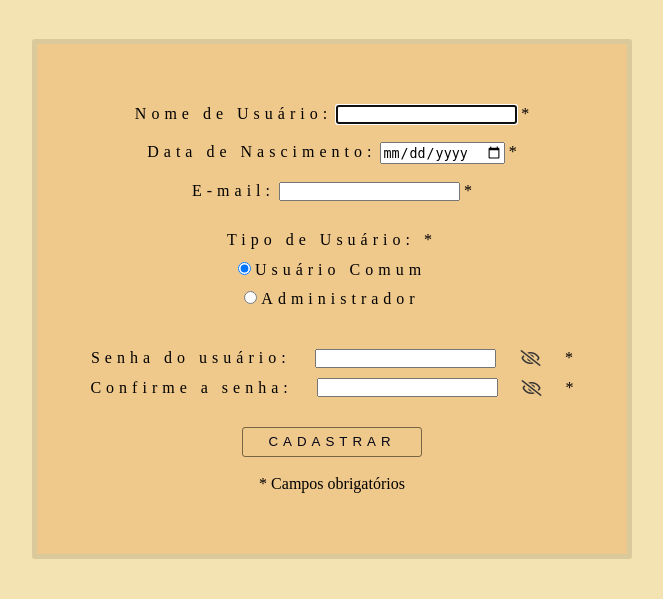
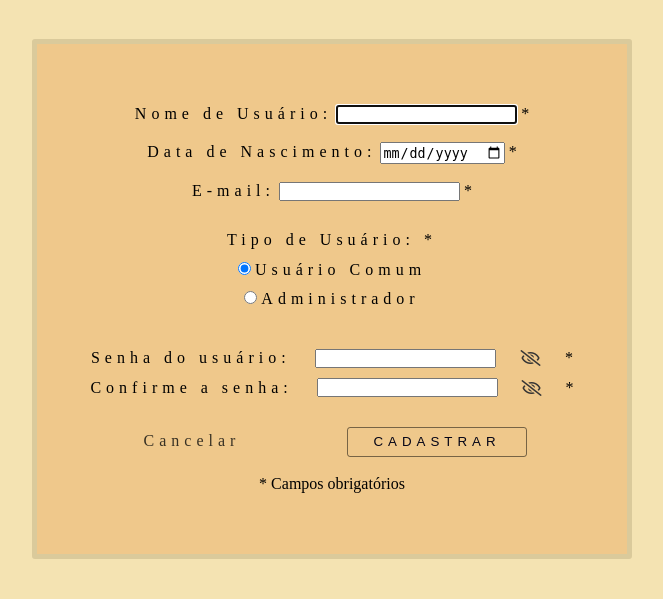
Before and after one commit to WilianKrinke/Trabalhos_Faculdade, a PHP site: page /fundamentosweb/cadastroUsuario/php/ in a window 1280 px wide. Shown: the part 201-800 px from the top of the page, without its empty margins (308-971 px from the left). Run offline with PHP 8.4, Linux system fonts and the light colour scheme; the visitor is signed in with stand-in values (Sample User, id 1); some libraries are stand-ins or nearby versions.

Commit message:
pequenas alterações

```diff
--- a/Trabalho_4/src/cadastroUsuario/php/index.php
+++ b/Trabalho_4/src/cadastroUsuario/php/index.php
@@ -50,7 +50,7 @@ if ((isset($_SESSION['userName']) == true) and (isset($_SESSION['isAdm']) == tru
                             <li><a href="../..//cadastroDeProdutos/php/">Cadastro de Produtos</a></li>
                             <li><a href="../../meusDados/php">Meus Dados</a></li>
                             <li><a href="../../listaDeUsuarios/php/">Lista de Usuários</a></li>
-                            </ul>
+                        </ul>
                     </nav>
                     <form action="../../utils//logout.php" method="get">
                         <button type="submit" class="logout_btn">Sair</button>
@@ -128,6 +128,8 @@ if ((isset($_SESSION['userName']) == true) and (isset($_SESSION['isAdm']) == tru
                         <?php
                         if (!(isset($_SESSION['userName']) == true) and !(isset($_SESSION['isAdm']) == true)) {
                             echo "<a href='http://localhost/fundamentosweb/Trabalhos_Faculdade/Trabalho_4/src/home/php/' class='cadastrar'>Página Inicial</a>";
+                        } else {
+                            echo "<a href='http://localhost/fundamentosweb/Trabalhos_Faculdade/Trabalho_4/src/listaProdutos/php/' class='links'>Cancelar</a>";
                         }
                         ?>
                         <button type="submit" class="atualizar_btn">Cadastrar</button>
```
